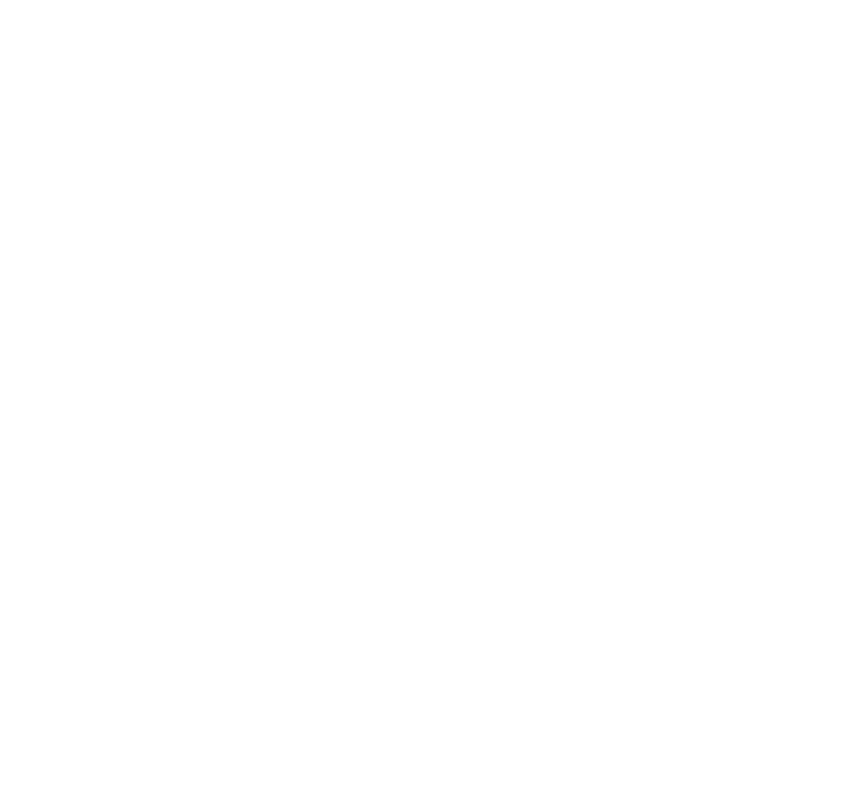
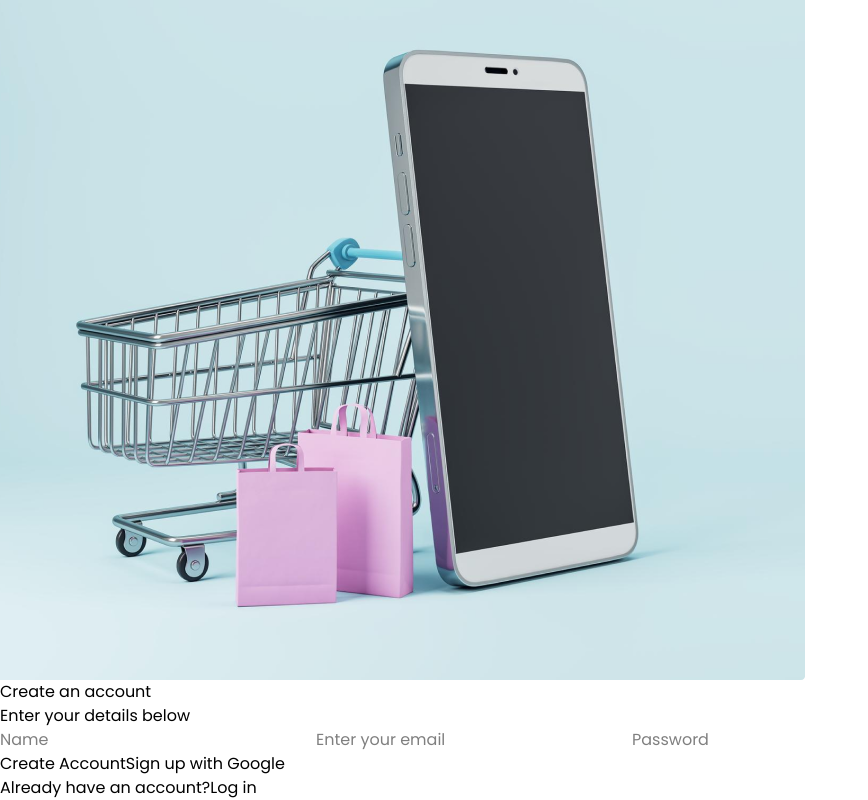
Before and after one commit to vishalglobussoftSDE/e-commerce-frontend, a React (Vite) app: page /signup in a window 1280 px wide. Shown: the part 241-1041 px from the top of the page, without its empty margins (0-868 px from the left). Before the commit the page ends 800 px from the top, so only its background shows below. Built offline with nearby package versions, Linux system fonts and the light colour scheme; a web font is replaced by a local one.

Commit message:
added signup page

```diff
--- a/src/App.jsx
+++ b/src/App.jsx
@@ -6,6 +6,8 @@
 import SignUpPage from './Pages/SignUpPage'
 import NotFoundPage from './Pages/NotFoundPage'
 import AboutPage from './Pages/AboutPage'
+import AccountPage from './Pages/AccountPage'
+
 const App = () => {
   return (
     <BrowserRouter>
@@ -16,6 +18,7 @@
         <Route path = '/signup' element={<SignUpPage/>} />
         <Route path="*" element={<NotFoundPage/>} />
         <Route path="/about" element={<AboutPage/>} />
+        <Route path="/account" element={<AccountPage/>} />
       </Routes>
     </BrowserRouter>
   )
--- /dev/null
+++ b/src/Pages/AccountPage.jsx
@@ -0,0 +1,23 @@
+import React from "react";
+import Header from "../components/Header.jsx";
+import {Link} from "react-router-dom"
+
+const AccountPage = () => {
+  return (
+    <div>
+      <Header />
+      <div>
+        <div>
+          <Link>Home /</Link>
+          <Link>My Account</Link>
+        </div>
+        <div>
+          <span>Welcome! </span>
+          <span>Md Rime!</span>
+        </div>
+      </div>
+    </div>
+  );
+};
+
+export default AccountPage;
--- a/src/Pages/HomePage.jsx
+++ b/src/Pages/HomePage.jsx
@@ -7,7 +7,7 @@
   return (
     <div>
       <Header />
-      <div>
+      <div className="mx-8 px-8">
         <Sidebar />
       </div>
       <Footer />
--- a/src/Pages/NotFoundPage.jsx
+++ b/src/Pages/NotFoundPage.jsx
@@ -1,8 +1,11 @@
-import React from 'react';
-import Footer from '../components/Footer';
+import React from "react";
+import Footer from "../components/Footer";
+import Header from "../components/Header";
 
 const NotFoundPage = () => {
   return (
+    <div>
+      <Header />
       <div className="flex flex-col min-h-screen">
         {/* Breadcrumb + Content Wrapper */}
         <div className="flex-grow p-8 flex flex-col">
@@ -14,13 +17,15 @@
           {/* Centered Content */}
           <main className="flex flex-col items-center justify-center text-center flex-grow gap-8">
             <h1 className="text-6xl md:text-8xl font-bold text-red-600">404</h1>
-                    <h2 className="text-2xl md:text-3xl font-semibold">Page Not Found</h2>
+            <h2 className="text-2xl md:text-3xl font-semibold">
+              Page Not Found
+            </h2>
             <p className="text-gray-600 max-w-md">
               The page you're looking for doesn’t exist or was moved.
             </p>
             <button
               className="px-6 py-3 mt-4 bg-[#DB4444] text-white rounded hover:bg-[#c03b3b] transition"
-                        onClick={() => window.location.href = '/'}
+              onClick={() => (window.location.href = "/")}
             >
               Back To Home
             </button>
@@ -30,6 +35,7 @@
         {/* Sticky Footer at Bottom */}
         <Footer />
       </div>
+    </div>
   );
 };
 
--- a/src/Pages/SignUpPage.jsx
+++ b/src/Pages/SignUpPage.jsx
@@ -1,8 +1,33 @@
 import React from 'react'
+import Header from "../components/Header";
+import signupImg from "../assets/logSign-Img/log-sign.png"
+import { Link } from 'react-router-dom';
 
 const SignUpPage = () => {
   return (
-    <div>SignUpPage</div>
+    <div>
+      <Header/>
+      <div>
+        <img src={signupImg} alt="" />
+        <div>
+          <h1>Create an account</h1>
+          <p>Enter your details below</p>
+          <form>
+            <input type="text" name="name" placeholder='Name'/>
+            <input type="text" name="email" placeholder='Enter your email'/>
+            <input type="text" name='password' placeholder='Password'/>
+            <div>
+              <button>Create Account</button>
+              <Link>Sign up with Google</Link>
+            </div>
+            <div>
+              <Link>Already have an account?</Link>
+              <Link>Log in</Link>
+            </div>
+          </form>
+        </div>
+      </div>
+    </div>
   )
 }
 
--- a/src/components/Sidebar.jsx
+++ b/src/components/Sidebar.jsx
@@ -4,7 +4,7 @@
 
 const Sidebar = () => {
   return (
-    <div className="w-56 p-4 bg-white shadow-md">
+    <div className="w-56 px-8 bg-white py-12 border-r border-gray-200">
       <div className="flex flex-col gap-4">
         <div className="flex justify-between items-center">
           <Link to="/womens-fashion" className="hover:underline">Women's Fashion</Link>
```
Also changed, not shown: src/assets/logSign-Img/log-sign.png (added). Lines whose indentation alone changed are shown as unchanged.
